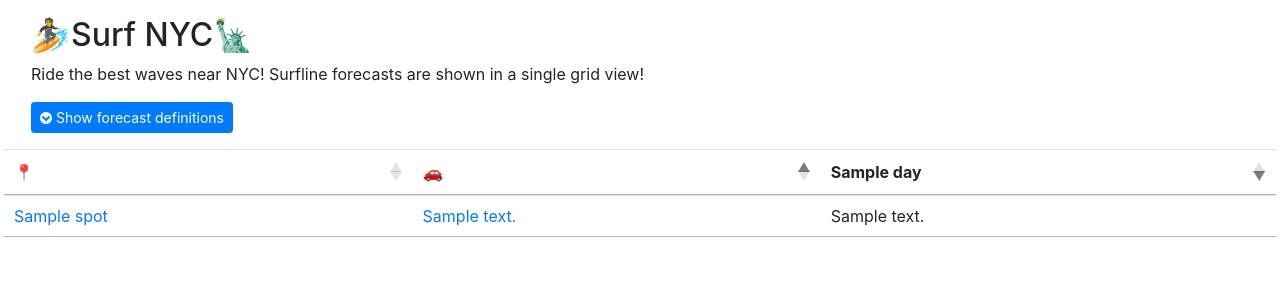
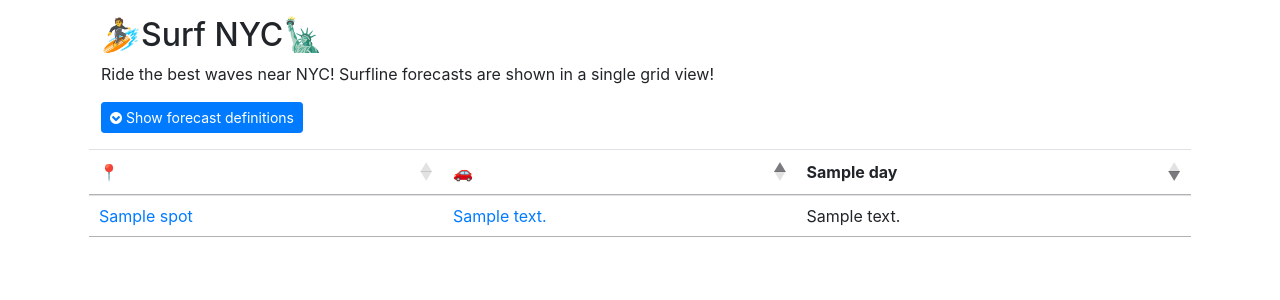
Before and after one commit to ek-ok/gosurf, a Flask app: template gosurf/templates/index.html in a window 1280 px wide. Shown: the top 300 px of the page. Run offline with Flask 2, Linux system fonts and the light colour scheme; the template is opened without the code that fills it: most values are stand-ins (such as "Sample title", 1, 10 or a date in 2020); some libraries are stand-ins or nearby versions.

Commit message:
Minor style adjustments

```diff
--- a/gosurf/templates/base.html
+++ b/gosurf/templates/base.html
@@ -29,7 +29,9 @@
 </head>
 
 <body>
-{% block body %}{% endblock %}
+  <div class="container">
+    {% block body %}{% endblock %}
+  </div>
 </body>
 
 </html>
--- a/gosurf/templates/index.html
+++ b/gosurf/templates/index.html
@@ -1,7 +1,7 @@
 {% extends "base.html" %}
 {% block body %}
 
-  <div class="container m-3">
+  <div class="m-3">
     <h2>🏄Surf NYC🗽</h2>
     <p>Ride the best waves near NYC! Surfline forecasts are shown in a single grid view!</p>
 
@@ -62,7 +62,6 @@
     </table>
   </div>
 
-
   <script>
       $(document).ready(function () {
           $('#table').DataTable({
```
